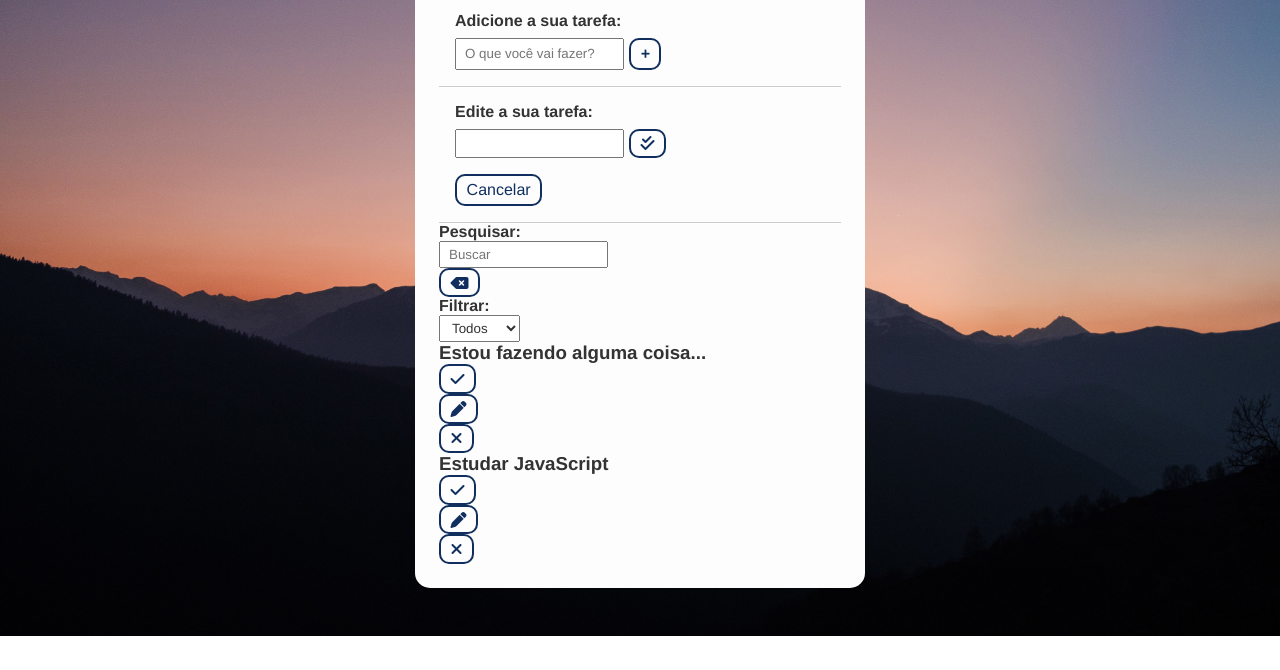
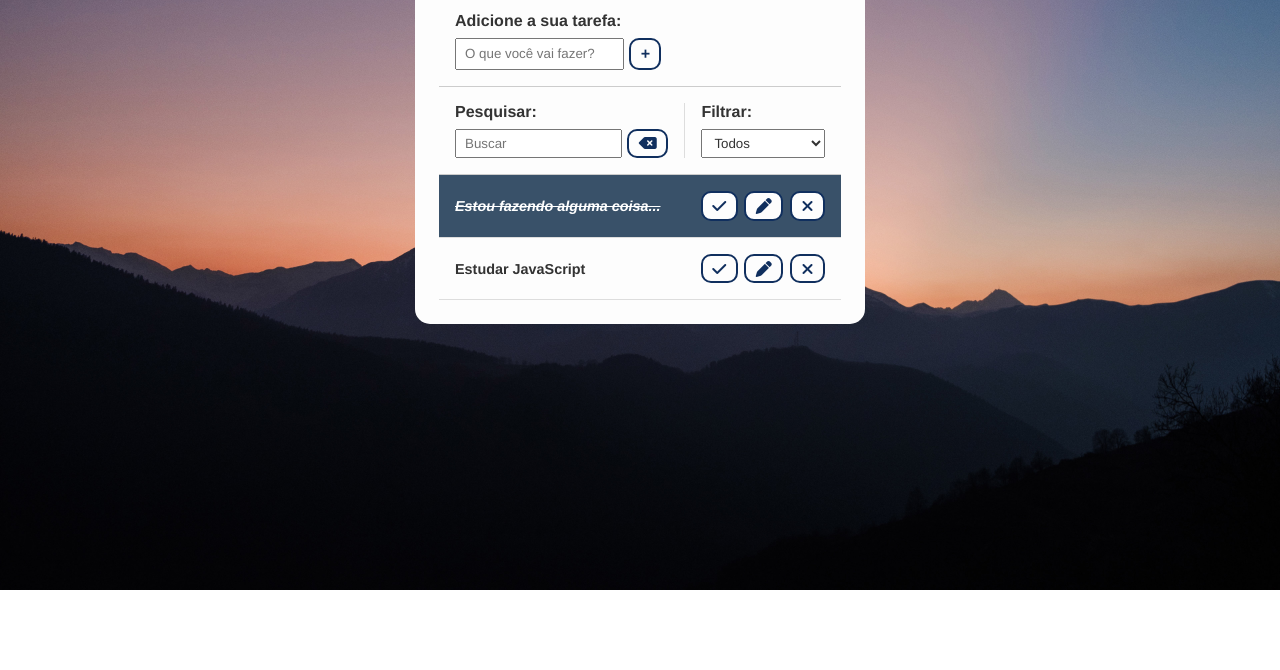
Before and after one commit to Luis-Filipe-Santos/projetoTo-Do, a plain HTML site: page index.html in a window 1280 px wide. Shown: the part 130-800 px from the top of the page. Drawn offline with Linux system fonts and the light colour scheme.

Commit message:
Fazendo CSS (toolbar, to-do list)

```diff
--- a/css/style.css
+++ b/css/style.css
@@ -76,18 +76,86 @@ select {
 
 #td-form p,
 #edit-form p {
-    margin-bottom: .5rem;
-    font-weight: bold;
+  margin-bottom: 0.5rem;
+  font-weight: bold;
 }
 
 .form-control {
-    display: flex;
+  display: flex;
 }
 
 .form-control input {
-    margin-right: .3rem;
+  margin-right: 0.3rem;
 }
 
 #cancel-edit-btn {
-    margin-top: 1rem;
+  margin-top: 1rem;
 }
+
+/* To-do toolbar */
+#toolbar {
+  padding: 1rem;
+  border-bottom: 1px solid #ccc;
+  display: flex;
+}
+
+#toolbar h4 {
+  margin-bottom: 0.5rem;
+}
+
+#search {
+  border-right: 1px solid #ddd;
+  padding-right: 1rem;
+  margin-right: 1rem;
+  width: 65%;
+  display: flex;
+  flex-direction: column;
+}
+
+#search form {
+  display: flex;
+}
+
+#search input {
+  width: 100%;
+  margin-right: 0.3rem;
+}
+
+#filter {
+  width: 35%;
+  display: flex;
+  flex-direction: column;
+}
+
+#filter select {
+    flex: 1;
+}
+
+/* To-Do List */
+.todo {
+    display: flex;
+    justify-content: space-around;
+    align-items: center;
+    padding: 1rem;
+    border-bottom: 1px solid #ddd;
+    transition: .3s;
+}
+
+.todo h3 {
+    flex: 1;
+    font-size: .9rem;
+}
+
+.todo button {
+    margin-left: 0.4rem;
+}
+
+.done {
+    background-color: #395169;
+}
+
+.done h3 {
+    color: #fff;
+    text-decoration: line-through;
+    font-style: italic;
+}
--- a/index.html
+++ b/index.html
@@ -38,7 +38,7 @@
           </button>
         </div>
       </form>
-      <form id="edit-form" class="">
+      <form id="edit-form" class="hide">
         <p>Edite a sua tarefa:</p>
         <div class="form-control">
           <input type="text" id="edit-input" />
@@ -48,8 +48,9 @@
         </div>
         <button id="cancel-edit-btn">Cancelar</button>
       </form>
-      <div class="toolbar">
-        <div class="search">
+      <!-- toolbar -->
+      <div id="toolbar">
+        <div id="search">
           <h4>Pesquisar:</h4>
           <form>
             <input type="text" id="search-input" placeholder="Buscar" />
@@ -67,8 +68,9 @@
           </select>
         </div>
       </div>
+      <!-- To-do list -->
       <div id="todo-list">
-        <div class="todo">
+        <div class="todo done">
           <h3>Estou fazendo alguma coisa...</h3>
           <button class="finish-todo">
             <i class="fa-solid fa-check"></i>
```
